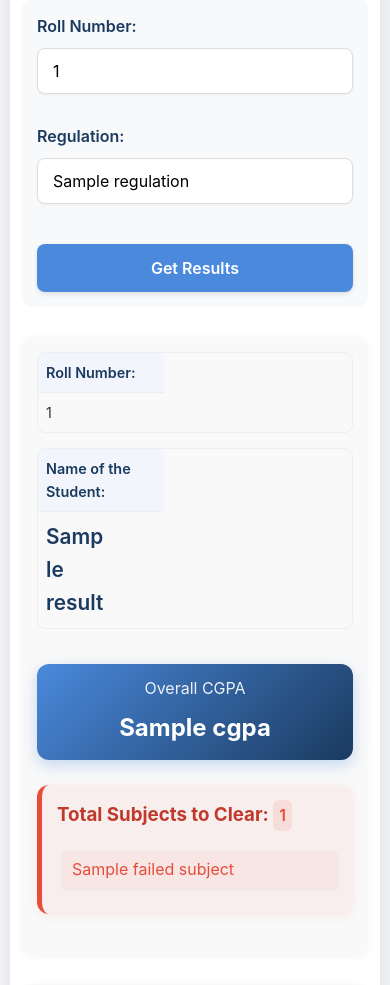
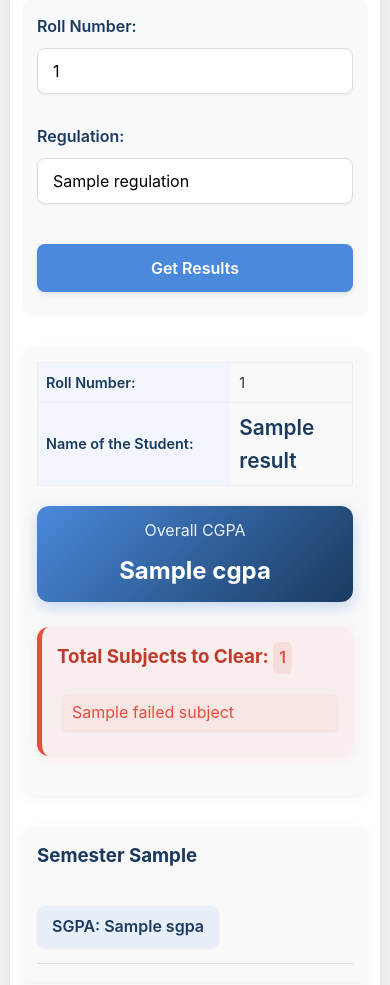
Before and after one commit to ejjadaakhil-13/B.TECH_RESULT_SCRAPPER_2.0, a Flask app: template templates/index.html in a window 390 px wide. Shown: the part 131-1116 px from the top of the page. Run offline with Flask 2, Linux system fonts and the light colour scheme; the template is opened without the code that fills it: most values are stand-ins (such as "Sample title", 1, 10 or a date in 2020).

Commit message:
mobile view bug resolved

```diff
--- a/templates/index.html
+++ b/templates/index.html
@@ -96,6 +96,7 @@
       }
 
       button {
+        margin-bottom: 10px;
         background-color: #4a89dc;
         color: white;
         border: none;
@@ -405,7 +406,6 @@
 
         /* Stack the cells for better mobile viewing */
         .student-info tr {
-          display: flex;
           flex-direction: column;
           margin-bottom: 15px;
           border: 1px solid #eee;
```
